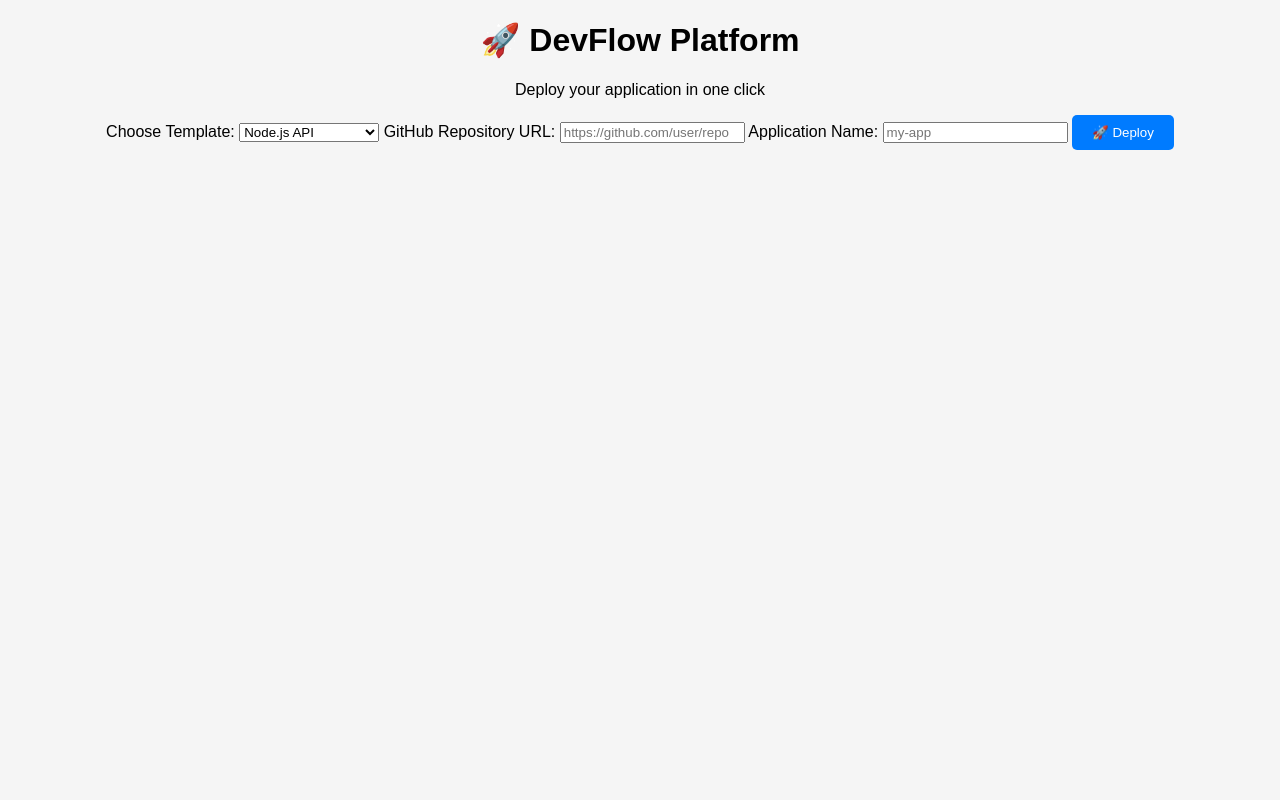
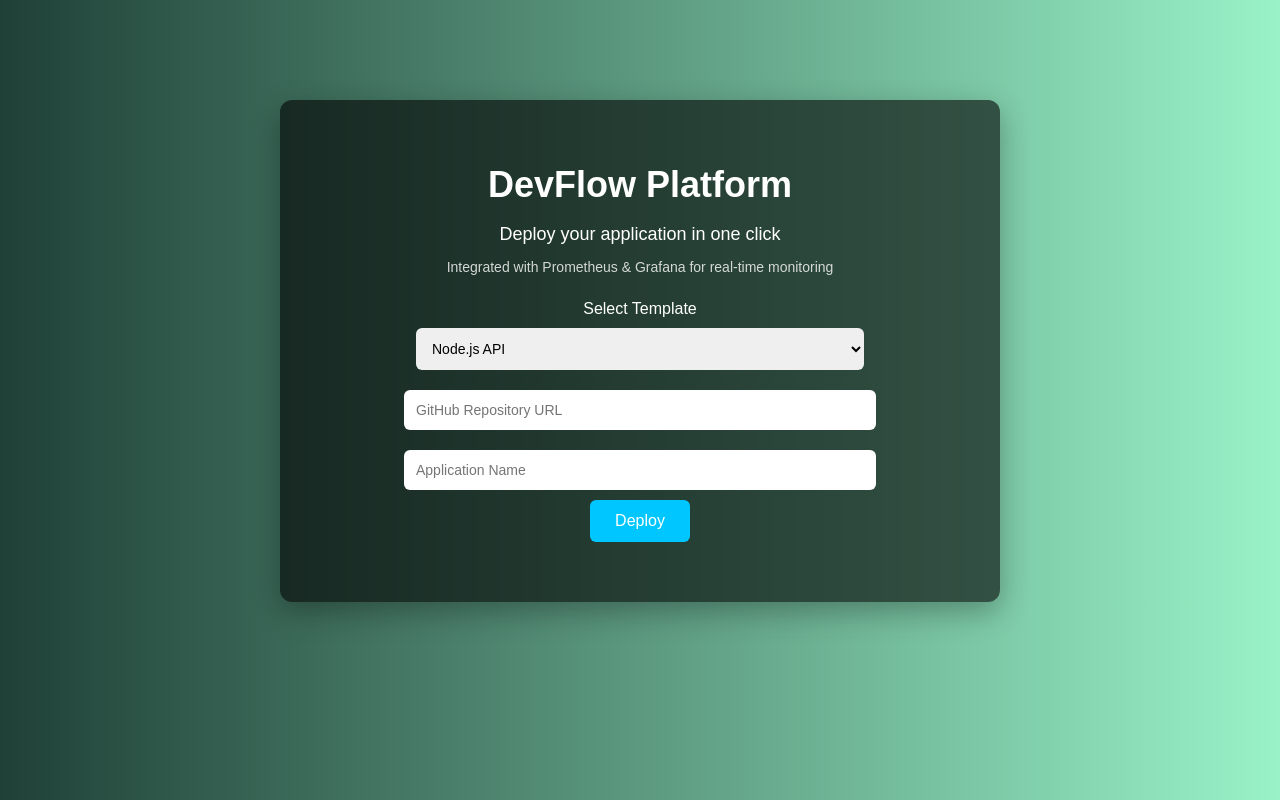
Before and after one commit to HarshaKatta18/devflow-idp, a plain HTML site: page platform-ui/index.html in a window 1280 px wide. Drawn offline with Linux system fonts and the light colour scheme.

Commit message:
Update platform UI with improved styling and deployment logic

```diff
--- a/platform-ui/index.html
+++ b/platform-ui/index.html
@@ -1,34 +1,103 @@
 <!DOCTYPE html>
-<html>
+<html lang="en">
 <head>
+  <meta charset="UTF-8">
   <title>DevFlow Platform</title>
-  <link rel="stylesheet" href="style.css">
+
+  <style>
+    body {
+      font-family: Arial, sans-serif;
+      background: linear-gradient(to right, #1f4037, #99f2c8);
+      text-align: center;
+      margin: 0;
+      padding: 0;
+      color: white;
+    }
+
+    .container {
+      margin-top: 100px;
+      background: rgba(0,0,0,0.6);
+      padding: 40px;
+      border-radius: 12px;
+      width: 50%;
+      margin-left: auto;
+      margin-right: auto;
+      box-shadow: 0px 10px 30px rgba(0,0,0,0.3);
+    }
+
+    h1 {
+      font-size: 36px;
+      margin-bottom: 10px;
+    }
+
+    p {
+      font-size: 18px;
+      margin-bottom: 10px;
+    }
+
+    .sub-text {
+      font-size: 14px;
+      opacity: 0.8;
+      margin-bottom: 25px;
+    }
+
+    input, select {
+      padding: 12px;
+      margin: 10px;
+      width: 70%;
+      border-radius: 6px;
+      border: none;
+      font-size: 14px;
+    }
+
+    button {
+      padding: 12px 25px;
+      background: #00c6ff;
+      border: none;
+      border-radius: 6px;
+      color: white;
+      font-size: 16px;
+      cursor: pointer;
+      transition: 0.3s;
+    }
+
+    button:hover {
+      background: #0072ff;
+    }
+
+    #status {
+      margin-top: 20px;
+      font-size: 16px;
+      font-weight: bold;
+    }
+  </style>
 </head>
+
 <body>
 
-<h1>🚀 DevFlow Platform</h1>
-<p>Deploy your application in one click</p>
+  <div class="container">
+    <h1>DevFlow Platform</h1>
+    <p>Deploy your application in one click</p>
+    <p class="sub-text">
+      Integrated with Prometheus & Grafana for real-time monitoring
+    </p>
 
-<div class="form-container">
+    <label>Select Template</label><br>
+    <select id="template">
+      <option>Node.js API</option>
+      <option>Static Website</option>
+      <option>Background Worker</option>
+    </select><br>
 
-  <label>Choose Template:</label>
-  <select id="template">
-    <option value="nodejs">Node.js API</option>
-    <option value="static">Static Website</option>
-    <option value="worker">Background Worker</option>
-  </select>
+    <input type="text" id="repo" placeholder="GitHub Repository URL"><br>
+    <input type="text" id="appName" placeholder="Application Name"><br>
 
-  <label>GitHub Repository URL:</label>
-  <input id="repo" type="text" placeholder="https://github.com/user/repo">
+    <button id="deployBtn">Deploy</button>
 
-  <label>Application Name:</label>
-  <input id="appname" type="text" placeholder="my-app">
+    <p id="status"></p>
+  </div>
 
-  <button onclick="deploy()">🚀 Deploy</button>
-
-</div>
-
-<script src="script.js"></script>
+  <script src="script.js"></script>
 
 </body>
 </html>
--- a/platform-ui/script.js
+++ b/platform-ui/script.js
@@ -1,35 +1,45 @@
-async function deploy() {
+document.getElementById("deployBtn").addEventListener("click", function () {
   const template = document.getElementById("template").value;
   const repo = document.getElementById("repo").value;
-  const appname = document.getElementById("appname").value;
+  const appName = document.getElementById("appName").value;
+  const status = document.getElementById("status");
 
-  const token = prompt("Enter GitHub Token");
+  // Basic validation
+  if (!repo || !appName) {
+    status.innerText = "⚠️ Please fill all fields!";
+    status.style.color = "yellow";
+    return;
+  }
 
-  const response = await fetch(
-    "https://api.github.com/repos/HarshaKatta18/devflow-idp/actions/workflows/deploy.yml/dispatches",
-    {
-      method: "POST",
-      headers: {
-        "Authorization": `Bearer ${token}`,   // 🔥 IMPORTANT (use Bearer)
-        "Accept": "application/vnd.github+json",
-        "Content-Type": "application/json"
-      },
-      body: JSON.stringify({
-        ref: "main",
-        inputs: {
-          template: template,
-          repo_url: repo,
-          app_name: appname
-        }
-      })
-    }
-  );
+  // Show starting message
+  status.innerText = "🚀 Deployment started...";
+  status.style.color = "#00e6ff";
 
-  if (response.status === 204) {
-    alert("✅ Deployment triggered!");
-  } else {
-    const err = await response.text();
-    console.error(err);   // 🔥 VERY IMPORTANT
-    alert("❌ Failed to trigger deployment\nCheck console");
-  }
-}
+  // Simulate deployment delay
+  setTimeout(() => {
+    status.innerText = `✅ ${template} "${appName}" deployed successfully!`;
+    status.style.color = "#00ff9f";
+  }, 2000);
+
+  // OPTIONAL: If you connect backend later
+  /*
+  fetch("http://your-backend/deploy", {
+    method: "POST",
+    headers: {
+      "Content-Type": "application/json"
+    },
+    body: JSON.stringify({
+      template,
+      repo,
+      appName
+    })
+  })
+  .then(res => res.json())
+  .then(data => {
+    status.innerText = "✅ Deployment successful!";
+  })
+  .catch(err => {
+    status.innerText = "❌ Deployment failed!";
+  });
+  */
+});
```
